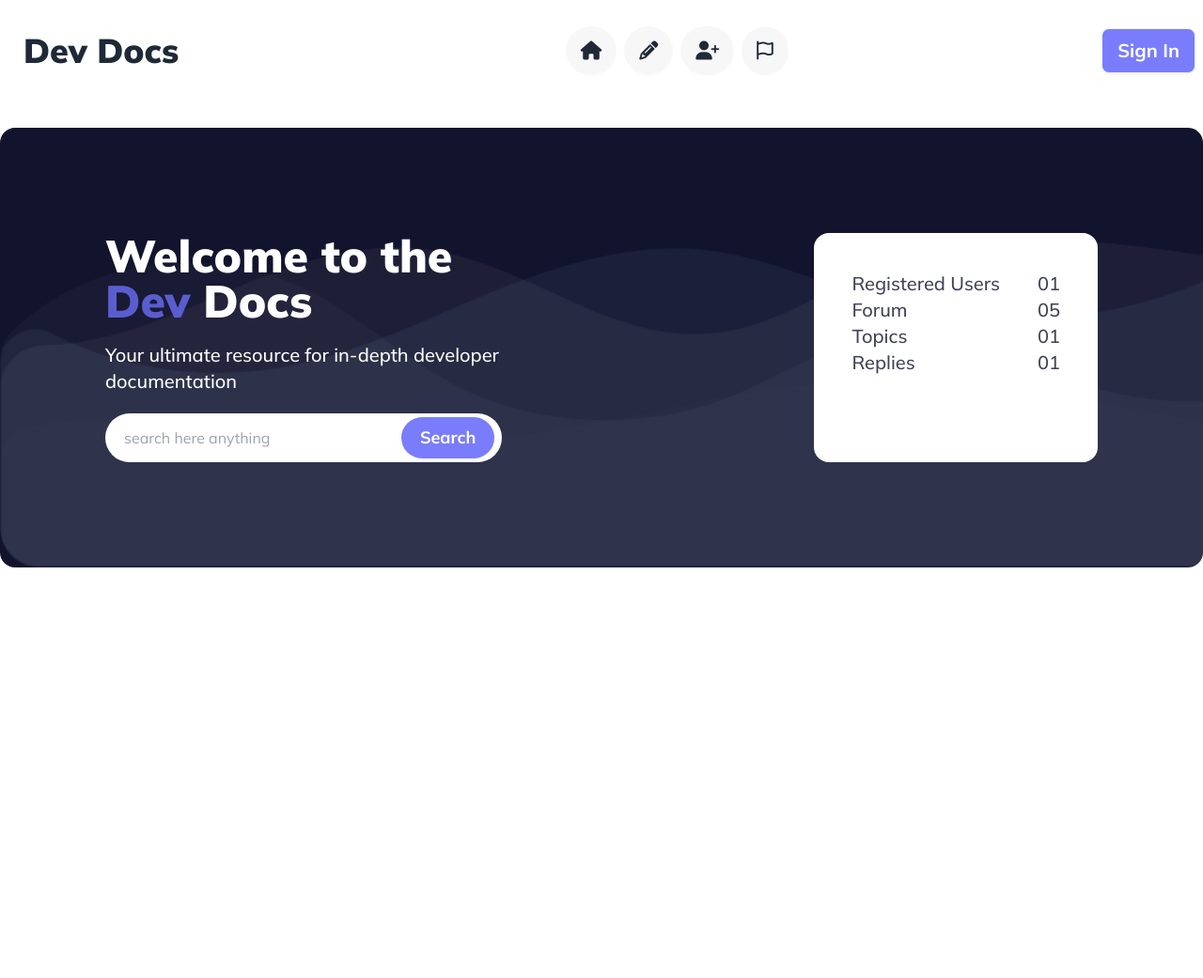
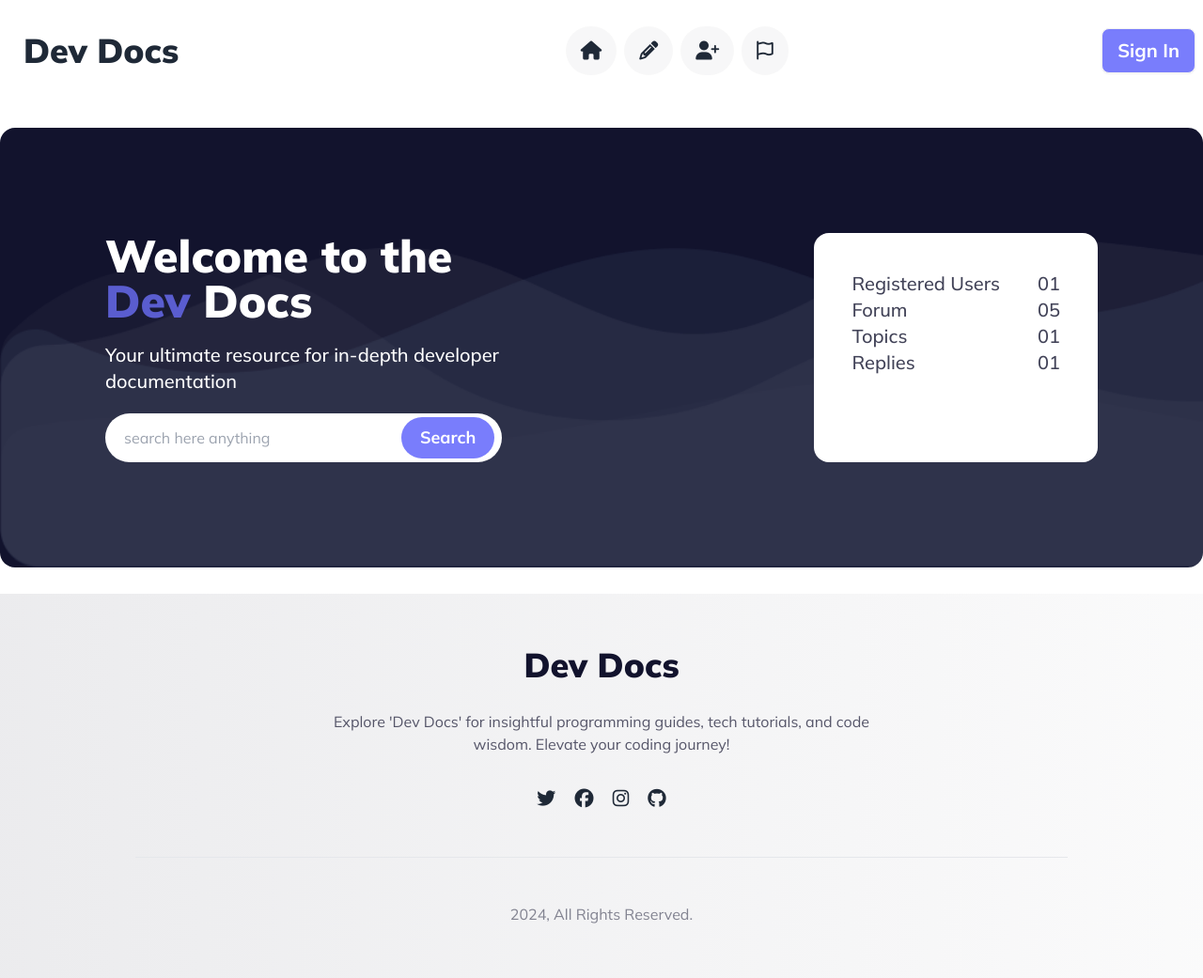
Before and after one commit to jsDeveloper001/dev-docs, a plain HTML site: page index.html in a window 1280 px wide. Shown: the whole page at 94% size. Before the commit the page ends 800 px from the top, so only its background shows below. Drawn offline with nearby package versions, Linux system fonts and the light colour scheme.

Commit message:
footer section added

```diff
--- a/index.html
+++ b/index.html
@@ -108,6 +108,30 @@
         </div>
     </header>
 
+    <!-- main part of project -->
+    <main></main>
+
+    <!-- footer section -->
+    <footer
+        class="font-Mulish p-5 md:px-14 lg:px-36 lg:py-14 text-center bg-gradient-to-r from-[#12132d15] to-[#12132d05] mt-7">
+        <div class="lg:px-52">
+            <h1 class="text-[#12132D] font-black text-4xl">Dev Docs</h1>
+            <p class="mt-7 text-[#12132DB3] font-normal text-base">Explore 'Dev Docs' for insightful programming guides,
+                tech tutorials, and
+                code wisdom.
+                Elevate your
+                coding
+                journey!</p>
+        </div>
+        <div class="mb-12 mt-8">
+            <i class="fa-brands fa-twitter mx-2 text-xl hover:cursor-pointer"></i>
+            <i class="fa-brands fa-facebook mx-2 text-xl hover:cursor-pointer"></i>
+            <i class="fa-brands fa-instagram mx-2 text-xl hover:cursor-pointer"></i>
+            <i class="fa-brands fa-github mx-2 text-xl hover:cursor-pointer"></i>
+        </div>
+        <hr>
+        <P class="text-[#12132D80] font-normal text-base mt-12">2024, All Rights Reserved.</P>
+    </footer>
     <script src="script.js"></script>
 </body>
 
```
